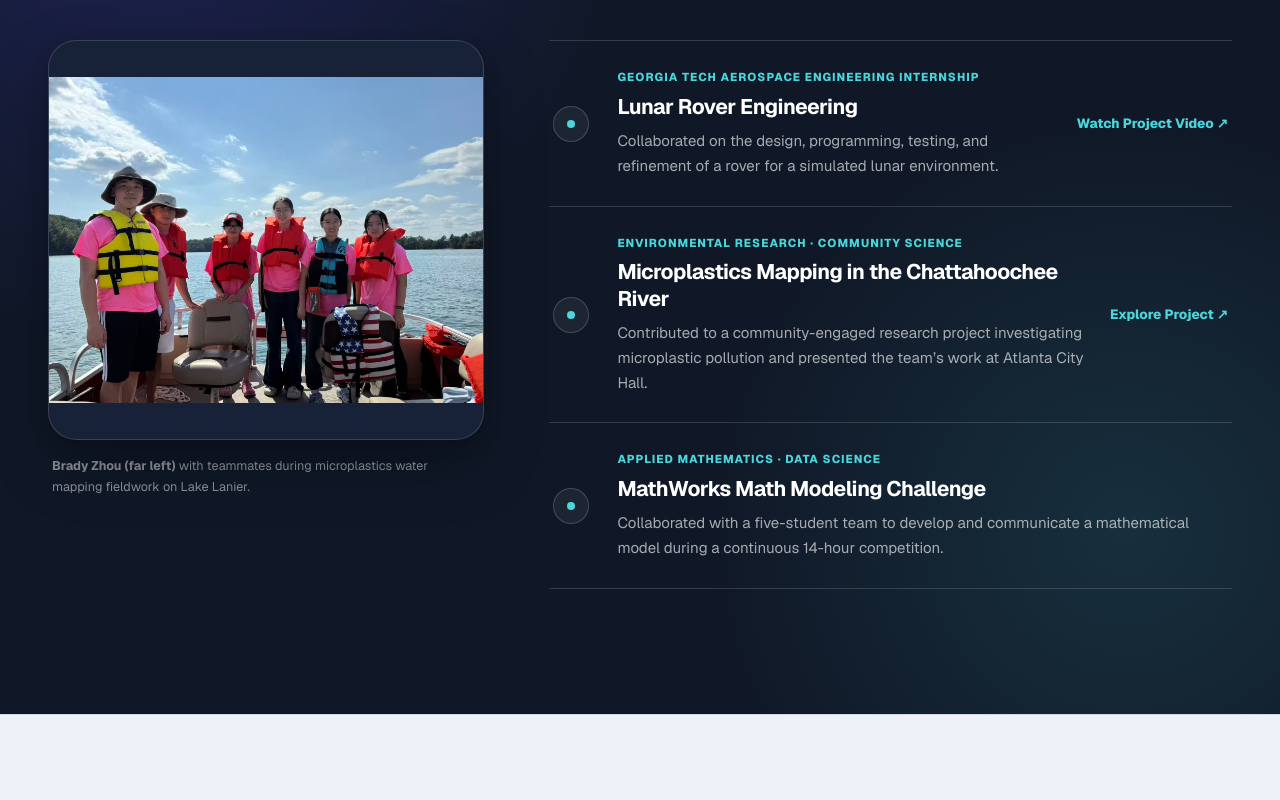
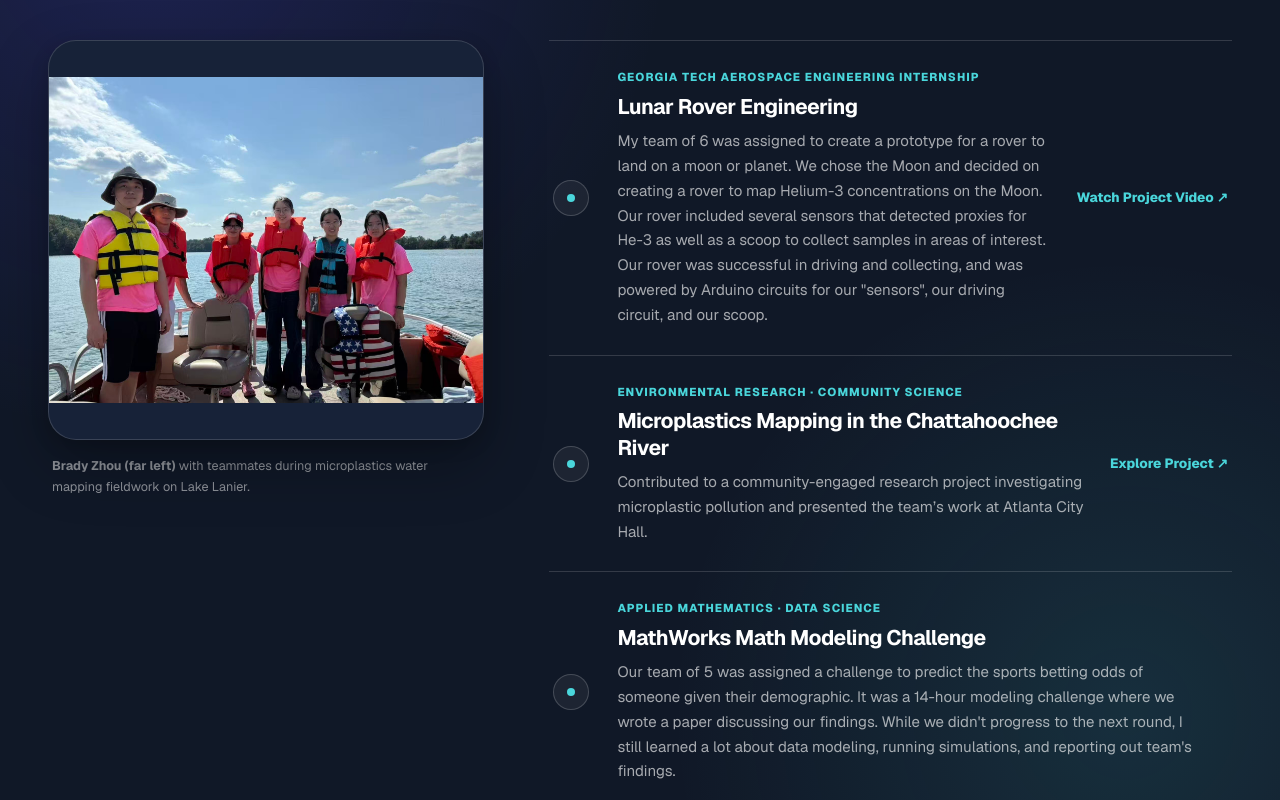
Before and after one commit to bradyzhou1/brady-portfolio, a Next.js app: page /projects in a window 1280 px wide. Shown: the part 2780-3580 px from the top of the page. Built offline with nearby package versions, Linux system fonts and the light colour scheme.

Commit message:
updated project descriptions

```diff
--- a/app/projects/page.tsx
+++ b/app/projects/page.tsx
@@ -97,7 +97,7 @@ const additionalProjects: AdditionalProject[] = [
     category: "Georgia Tech Aerospace Engineering Internship",
     title: "Lunar Rover Engineering",
     description:
-      "Collaborated on the design, programming, testing, and refinement of a rover for a simulated lunar environment.",
+      "My team of 6 was assigned to create a prototype for a rover to land on a moon or planet. We chose the Moon and decided on creating a rover to map Helium-3 concentrations on the Moon. Our rover included several sensors that detected proxies for He-3 as well as a scoop to collect samples in areas of interest. Our rover was successful in driving and collecting, and was powered by Arduino circuits for our \"sensors\", our driving circuit, and our scoop.",
     link: {
       label: "Watch Project Video",
       href: "https://www.youtube.com/watch?v=8WuslV10caI",
@@ -118,7 +118,7 @@ const additionalProjects: AdditionalProject[] = [
     category: "Applied Mathematics · Data Science",
     title: "MathWorks Math Modeling Challenge",
     description:
-      "Collaborated with a five-student team to develop and communicate a mathematical model during a continuous 14-hour competition.",
+      "Our team of 5 was assigned a challenge to predict the sports betting odds of someone given their demographic. It was a 14-hour modeling challenge where we wrote a paper discussing our findings. While we didn't progress to the next round, I still learned a lot about data modeling, running simulations, and reporting out team's findings.",
   },
 ];
 
```
